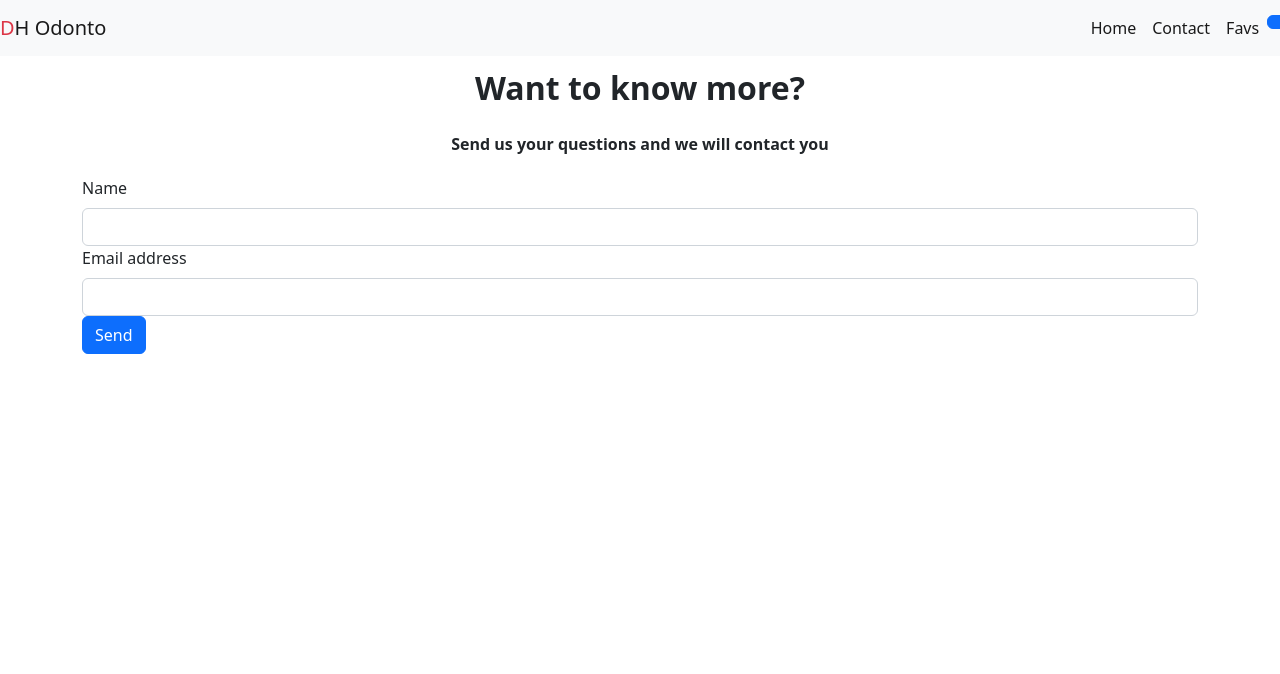
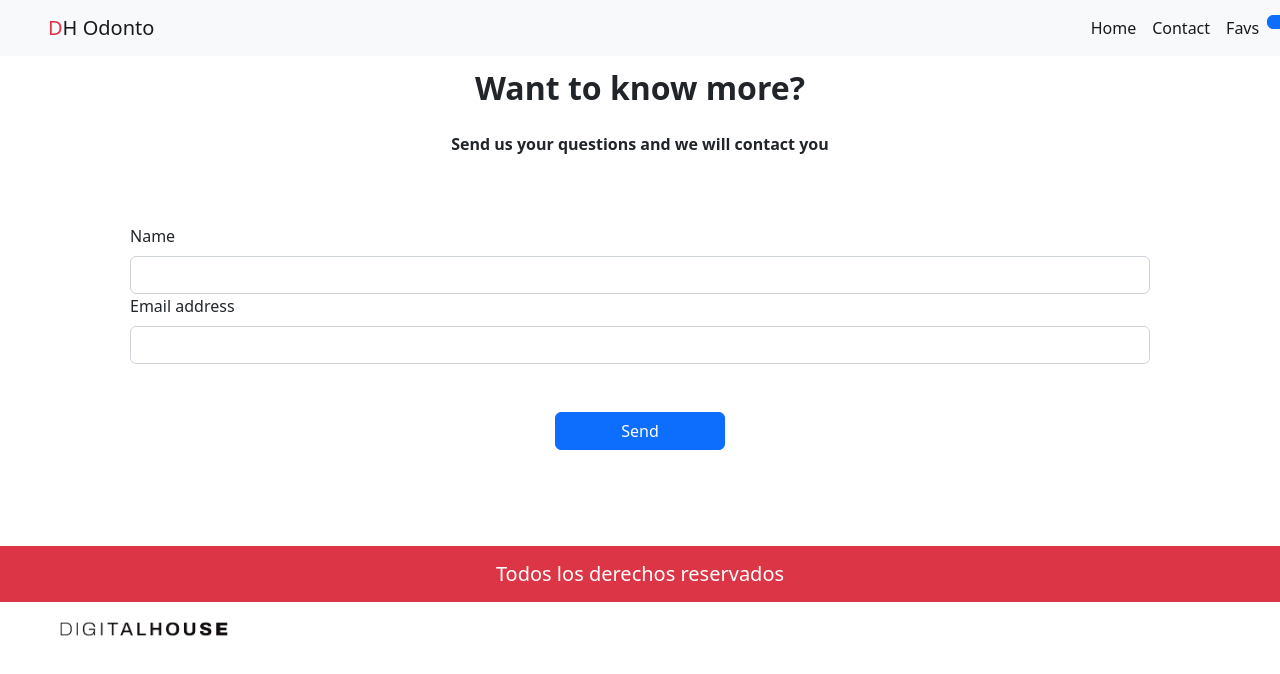
Before and after one commit to karengomezs/Dentist-Project, a Next.js app in the folder my-app/: page /contact in a window 1280 px wide. Shown: the top 674 px of the page. Built offline with nearby package versions, Linux system fonts and the light colour scheme.

Commit message:
ultimos cambios footer

```diff
--- a/my-app/components/footer.jsx
+++ b/my-app/components/footer.jsx
@@ -3,31 +3,26 @@ import { useContext } from "react";
 
 export default function Footer() {
 	const state = useContext(globalContext);
+	const { isDark, dispatch } = useContext(globalContext);
 	return (
-		<footer>
+		<footer >
 			<div className="row justify-content-md-center">
 				<h5 className="col text-center bg-danger text-bg-dark p-3 ">Todos los derechos reservados</h5>
-        </div>
-				<div className="container">
-					<div className="row"></div>
-					<div className="col-xs-12 col-md-7 text-left">
+        	</div>
+					<div className="col-md-9 text-left d-flex flex-row">
 						<img
 							src="/images/DH.png"
-							className="card-img-top w-25 h-25"
+							className="w-25 h-25 ps-5"
 							alt="..."
 						/>
-					</div>
+					<span className="d-flex flex-row-reverse col-sm-12 align-content-end">
+							<i className="fa-brands rounded fs-4 pe-3 pt-3 fa-facebook"></i>
+							<i className="fa-brands rounded fs-4 pe-5 pt-3 fa-instagram"></i>
+							<i className="fa-brands rounded fs-4 pe-5 pt-3 fa-whatsapp"></i>
+              				<i className="fa-brands rounded fs-4 pe-5 pt-3 fa-tiktok"></i>
+					</span>
 				</div>
-				<div className="container">
-				<div className="row">
-					<div className="col-xs-10 col-md-50 text-right">
-							<i className="fa-brands rounded float-end fa-facebook"></i>
-							<i className="fa-brands rounded float-end fa-instagram"></i>
-							<i className="fa-brands rounded float-end fa-whatsapp"></i>
-              				<i className="fa-brands rounded float-end fa-tiktok"></i>
-							  </div>
-					</div>
-				</div>
+
 		</footer>
 	);
 }
--- a/my-app/components/nav-bar.jsx
+++ b/my-app/components/nav-bar.jsx
@@ -13,8 +13,8 @@ export default function NavBar() {
       }`}
     >
       <div className="navbar-brand col-sm-10">
-        <span className="text-danger">D</span>
-        <span>H </span>
+        <span className="text-danger ps-5">D</span>
+        <span className="">H </span>
         <span>Odonto</span>
       </div>
       <ul className="navbar-nav">
--- a/my-app/pages/contact.jsx
+++ b/my-app/pages/contact.jsx
@@ -4,6 +4,7 @@ import Label from "../components/label";
 import NavBar from "../components/nav-bar";
 import { useContext, useState } from "react";
 import globalContext from "../context/global-context";
+import Footer from "../components/footer";
 const emailRegex = /^\w+([\.-]?\w+)*@\w+([\.-]?\w+)*(\.\w{2,3})+$/;
 
 export default function Contact() {
@@ -21,7 +22,7 @@ export default function Contact() {
         <H2>Want to know more?</H2>
         <P>Send us your questions and we will contact you</P>
 
-        <form
+        <form className="p-5"
           onSubmit={(e) => {
             e.preventDefault();
             const nameLength = name.length < 5;
@@ -67,7 +68,7 @@ export default function Contact() {
             />
           </div>
 
-          <button type="submit" className="btn btn-primary">
+          <button type="submit" className="btn btn-primary d-grid gap-2 col-2 mx-auto m-5">
             Send
           </button>
         </form>
@@ -79,6 +80,7 @@ export default function Contact() {
           <P>Thank you {name} we will contact with you as soon as possible </P>
         )}
       </main>
+      <Footer />
     </div>
   );
 }
--- a/my-app/pages/favs.jsx
+++ b/my-app/pages/favs.jsx
@@ -5,6 +5,7 @@ import globalContext from "../context/global-context";
 import { useContext, useEffect, useState } from "react";
 import NavBar from "../components/nav-bar";
 import { saveDentist } from "../api/favs";
+import Footer from "../components/footer";
 
 export default function Favs() {
   useEffect(() => {
@@ -22,7 +23,7 @@ export default function Favs() {
 
       <main className="container">
         <H2>FAVORITE DENTISTS</H2>
-        <div className="row">
+        <div className="row p-5">
           {dentistArray.map((dentist) => {
             return (
               <Card
@@ -41,6 +42,7 @@ export default function Favs() {
           })}
         </div>
       </main>
+      <Footer/>
     </div>
   );
 }
--- a/my-app/styles/globals.css
+++ b/my-app/styles/globals.css
@@ -23,4 +23,6 @@ a {
     color: white;
     background: black;
   }
+
+
 }
```
